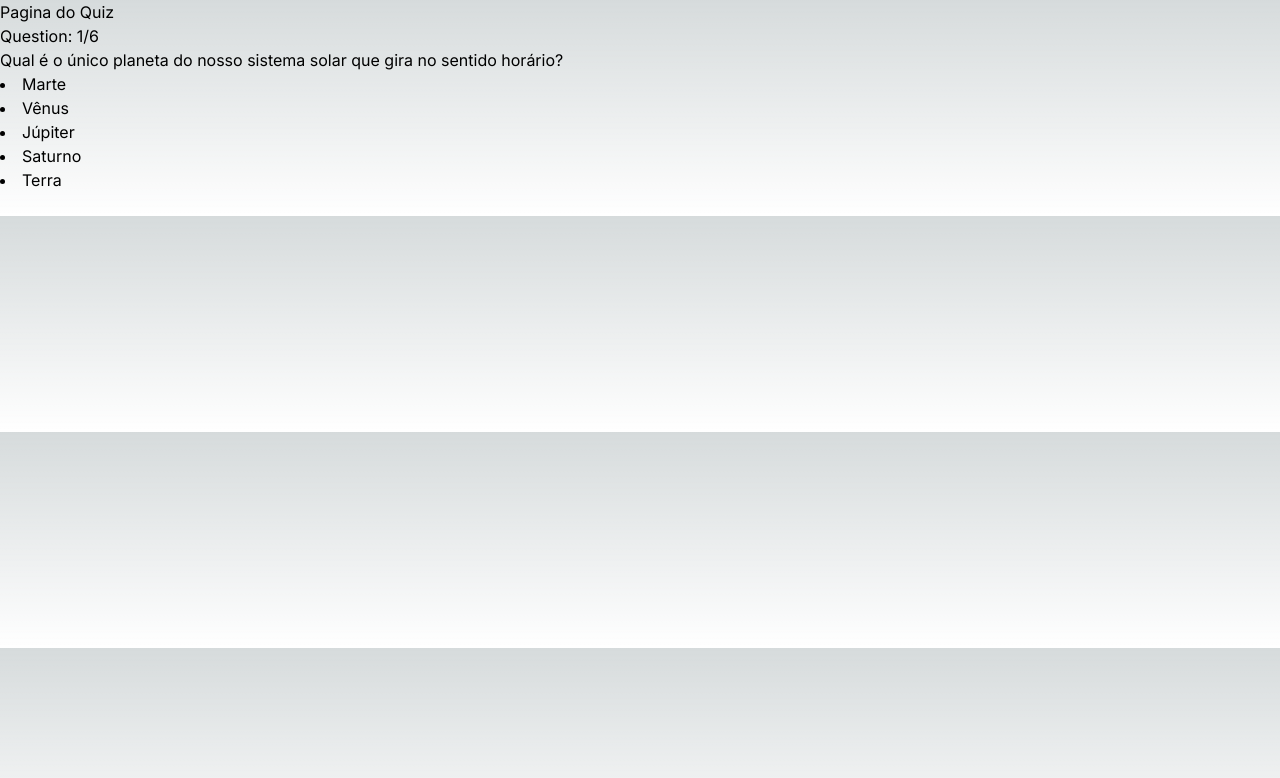
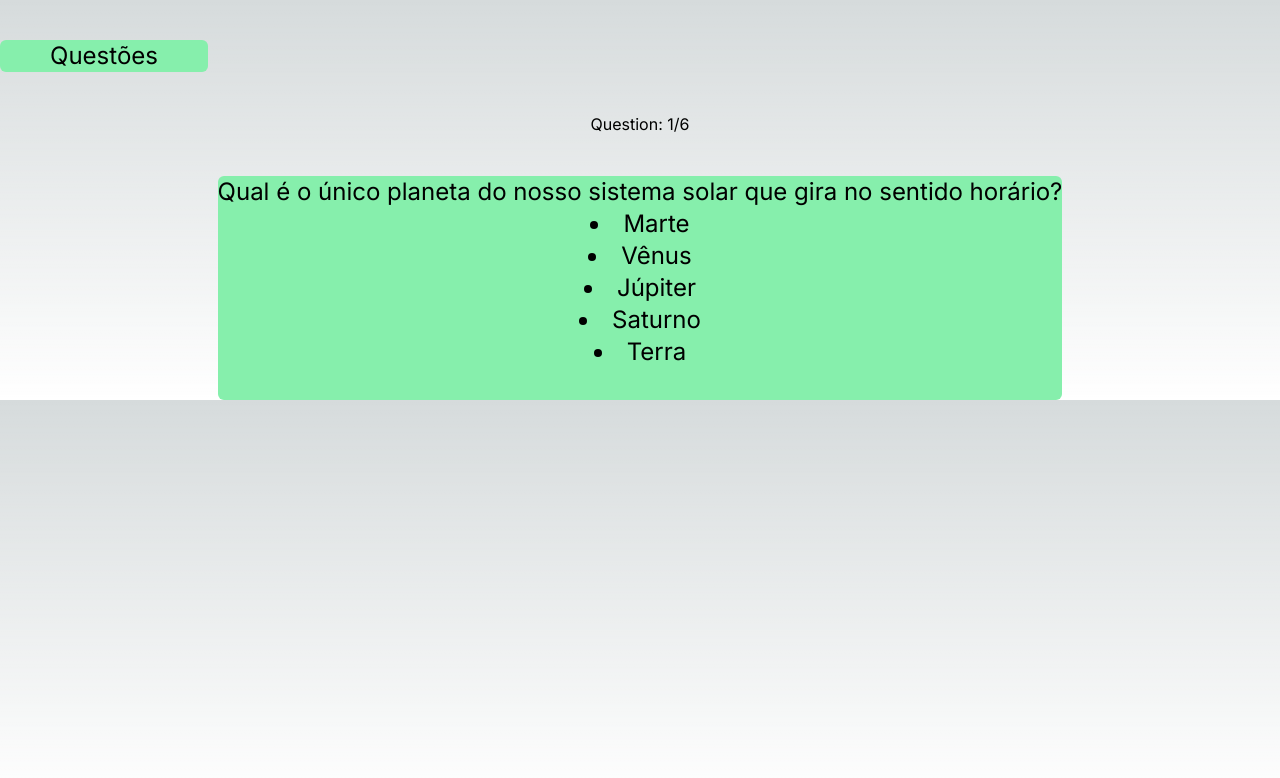
Before and after one commit to JosuelSanches/exatas2024.02, a Next.js app: page /question in a window 1280 px wide. Shown: the top 778 px of the page. Built offline with nearby package versions, Linux system fonts and the light colour scheme.

Commit message:
Criando design questoes
Inicio da criacao do design das questoes

```diff
--- a/src/app/question/page.tsx
+++ b/src/app/question/page.tsx
@@ -1,7 +1,7 @@
 'use client'
 import React, { useState } from 'react'
 import { quiz } from '../questoes'
-//import { Button } from '../components/Button';
+import { Button } from '../components/Button';
 
 const page = () => {
     const [activeQuestion, setActiveQuestion] = useState(0)
@@ -60,16 +60,16 @@ const page = () => {
 
     return (
         <div className='container'>
-            <h1>Pagina do Quiz</h1>
-            <div>
+            <h1 className='flex-box justify-center mt-10 bg-green-300 text-black text-2xl fill-black rounded-md w-52 text-center'>Questões</h1>
+            <div className='mt-10 flex justify-center'>
                 <h2>
                     Question: {activeQuestion + 1}
                     <span>/{questions.length}</span>
                 </h2>
             </div>
-            <div>
+            <div className='flex justify-center'>
                 {!showResult ? (
-                    <div className='quiz-container'>
+                    <div className='flex-box justify-center mt-10 bg-green-300 text-black text-2xl fill-black rounded-md w-150 text-center'>
                         <h3>{questions[activeQuestion].question}</h3>
                         {answers.map((answer, idx) => (
                             <li
```
